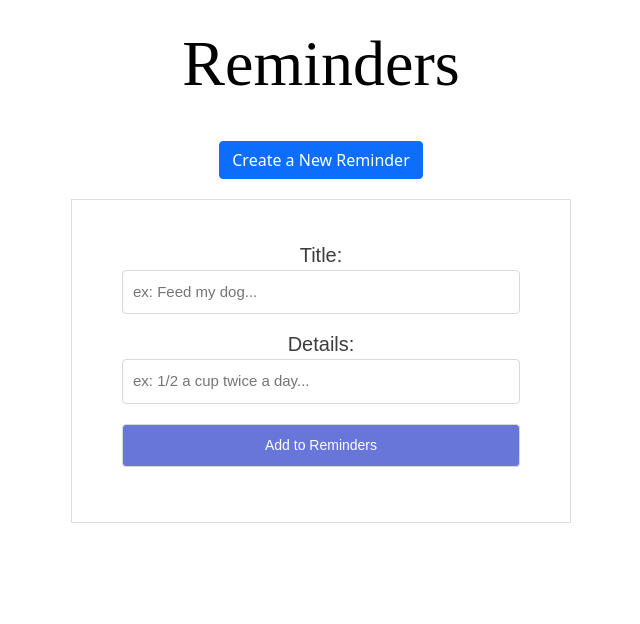
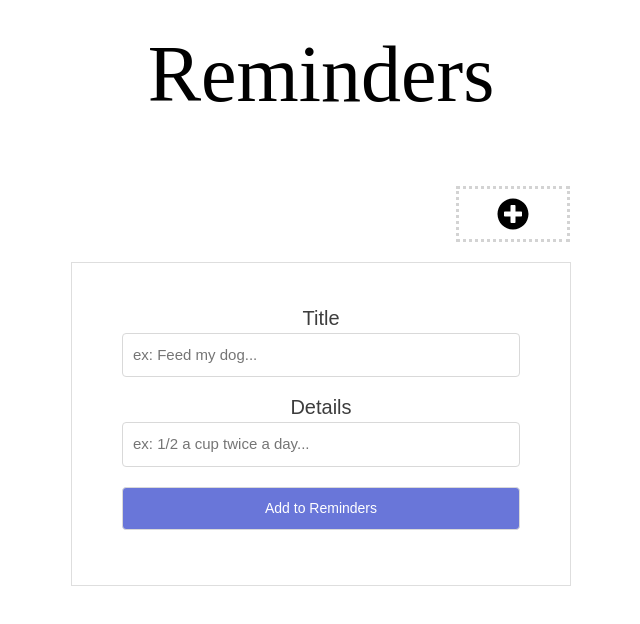
Before and after one commit to lucyliu94/remindersapp_frontend, a React (Create React App) app: page /new in a window 1280 px wide. Shown: the top 624 px of the page, without its empty margins (319-959 px from the left). Built offline with nearby package versions, Linux system fonts and the light colour scheme; no server answers; a web font is replaced by a local one.

Commit message:
styling changes

```diff
--- a/package.json
+++ b/package.json
@@ -3,6 +3,11 @@
   "version": "0.1.0",
   "private": true,
   "dependencies": {
+    "@fortawesome/fontawesome-svg-core": "^1.2.36",
+    "@fortawesome/free-brands-svg-icons": "^5.15.4",
+    "@fortawesome/free-regular-svg-icons": "^5.15.4",
+    "@fortawesome/free-solid-svg-icons": "^5.15.4",
+    "@fortawesome/react-fontawesome": "^0.1.16",
     "@testing-library/jest-dom": "^5.16.1",
     "@testing-library/react": "^11.2.7",
     "@testing-library/user-event": "^12.8.3",
@@ -10,6 +15,7 @@
     "react": "^17.0.2",
     "react-bootstrap": "^2.0.3",
     "react-dom": "^17.0.2",
+    "react-icons": "^4.3.1",
     "react-router-dom": "^6.0.2",
     "react-scripts": "4.0.3",
     "styled-components": "^5.3.3",
--- a/src/App.js
+++ b/src/App.js
@@ -6,7 +6,9 @@ import AllReminders from "./pages/AllReminders"
 import SingleReminder from './pages/SingleReminder';
 import Form from './pages/Form';
 import 'bootstrap/dist/css/bootstrap.min.css';
-import Button from 'react-bootstrap/Button';
+import { FontAwesomeIcon } from '@fortawesome/react-fontawesome'
+import { faPlusCircle } from '@fortawesome/free-solid-svg-icons'
+
 
 
 function App() {
@@ -87,7 +89,11 @@ const deleteReminder = async (reminder) => {
   return (
     <div className="App">
       <Link to="/"><h1 className="title">Reminders</h1></Link>
-      <Link to="/new"><Button>Create a New Reminder </Button></Link>
+      <Link to="/new">
+        <button className="add-button">
+          <FontAwesomeIcon icon={faPlusCircle}/>
+        </button>
+      </Link>
       <Routes>
         <Route path="/" element={<AllReminders reminders={reminders}/>}/>
         <Route path="/reminders/:id" element={<SingleReminder
@@ -107,6 +113,8 @@ const deleteReminder = async (reminder) => {
         />}/>
       </Routes>
 
+
+
     </div>
   );
 }
--- a/src/components/reminder.jsx
+++ b/src/components/reminder.jsx
@@ -2,15 +2,28 @@ import React from 'react'
 import { Link } from "react-router-dom";
 import styled from 'styled-components';
 
+const Styles = styled.div`
+ h1 {
+   font-size: 1.8em;
+   color: black;
+ }
 
+ h2 {
+   margin-top: 6%;
+   font-size: 1em;
+ }
+`;
 
 const Reminder = ({ reminder }) => {
-    return  <div className="all-reminders border rounded #dedede w-50 p-5 mx-auto">
-    <Link to={`/reminders/${reminder.id}`}>
-      <h1>{reminder.title}</h1>
-    </Link>
-    <h2>{reminder.details}</h2>
-  </div>
+    return  <Styles>
+       <Link to={`/reminders/${reminder.id}`}>
+      <div className="all-reminders border rounded #dedede p-3 mx-auto">
+          <h1>{reminder.title}</h1>
+          <h2>{reminder.details}</h2>
+      </div>
+      </Link>
+      </Styles>
+
 }
 
 export default Reminder
--- a/src/index.css
+++ b/src/index.css
@@ -1,6 +1,7 @@
 * {
   text-decoration: none !important;
 }
+
 
 body {
   margin: 0;
@@ -25,9 +26,23 @@ code {
   font-family: 'Oxygen', sans-serif;
   font-family: 'Sansita Swashed', cursive;
   color: black;
-  font-size: 4em;
+  font-size: 5em;
   margin-top: 2%;
-  margin-bottom: 3%;
+  margin-bottom: 5%;
+}
+
+
+/*APP.JS*/
+
+.add-button {
+  /* border-radius: 25%; */
+  padding-left: 3%;
+  padding-right: 3%;
+  border: dotted lightgrey;
+  color: black;
+  background-color: white;
+  font-size: 2em;
+  margin-left: 30%;
 }
 
 /*STYLING ALL REMINDERS PAGE*/
@@ -35,8 +50,34 @@ code {
   background-color: white;
   transition: transform .3s;
   box-shadow: 5px 5px 5px lightgrey;
+  width: 40%;
 }
 
 .all-reminders:hover {
   transform: scale(1.3)
 }
+
+
+/*responsiveness*/
+@media only screen and (max-width: 400px) {
+  .all-reminders {
+    background-color: white;
+    transition: transform .3s;
+    box-shadow: 5px 5px 5px lightgrey;
+    width: 90%;
+    margin: 6%;
+  }
+
+  .all-reminders h1 {
+    font-size: 20px;
+    text-align: center;
+  }
+
+  .all-reminders:hover {
+    transform: scale(1.2)
+  }
+}
+/*
+.App {
+  background-color: lightcyan;
+} */
--- a/src/pages/Form.jsx
+++ b/src/pages/Form.jsx
@@ -72,7 +72,7 @@ const Form = ({initialReminder, handleSubmit, buttonLabel}) => {
   return <Styles>
     <form className = "form-box" onSubmit={handleSubmission}>
 
-    <label> <span>Title: </span>
+    <label> <span>Title </span>
         <input
         type="text"
         onChange={handleChange}
@@ -82,7 +82,7 @@ const Form = ({initialReminder, handleSubmit, buttonLabel}) => {
         />
     </label>
 
-    <label> <span>Details: </span>
+    <label> <span>Details </span>
         <input
         type="text"
         onChange={handleChange}
--- a/src/pages/SingleReminder.jsx
+++ b/src/pages/SingleReminder.jsx
@@ -1,7 +1,9 @@
 import React from 'react'
 import { Link, useParams } from 'react-router-dom'
 import styled from 'styled-components'
-
+import { FontAwesomeIcon } from '@fortawesome/react-fontawesome'
+import { faEdit, faTrash } from '@fortawesome/free-solid-svg-icons'
+import { Carousel } from 'react-bootstrap'
 const Styles = styled.div`
  padding: 20px;
 
@@ -12,11 +14,12 @@ const Styles = styled.div`
    flex-direction: column;
    justify-content: space-around;
    margin: 0 auto;
-   max-width: 500px;
+   max-width: 700px;
    padding: 30px 50px;
+   padding-bottom: 5%;
  }
 
- h2 {
+ h2, h1 {
     margin-top: 20px;
  }
 
@@ -28,7 +31,17 @@ const Styles = styled.div`
    width: 100%;
  }
 
- button {
+ .both-icons {
+    margin-left: 82%;
+}
+
+.edit-icons {
+   background-color: white;
+   color: black;
+   border: transparent;
+}
+
+ .update-buttons {
    background-color: #6976d9;
    color: white;
    font-family: sans-serif;
@@ -37,6 +50,10 @@ const Styles = styled.div`
    border: 1px solid #d9d9d9;
    border-radius: 4px;
    padding: 10px;
+
+   h3 {
+       color: black;
+   }
 `;
 
 
@@ -49,14 +66,60 @@ const SingleReminder = ({reminders, edit, deleteReminder}) => {
     return <Styles>
     <div>
         <div className="individual-reminder">
-            <h1>{reminder?.title}</h1>
-            <h2>{reminder?.details}</h2>
+            <div className="both-icons">
+                <button className="edit-icons"onClick={() => edit(reminder)}><FontAwesomeIcon icon={faEdit}/></button>
+                <button className="edit-icons" onClick={() => deleteReminder(reminder)}><FontAwesomeIcon icon={faTrash}/></button>
+            </div>
+            <div className="reminder-details">
+                <h1>{reminder?.title}</h1>
+                <h2>{reminder?.details}</h2>
+            </div>
         </div>
-        <button onClick={() => edit(reminder)}>Edit</button>
-        <button onClick={() => deleteReminder(reminder)}>Delete</button>
         <Link to="/">
             <button className="update-buttons">Go Back</button>
         </Link>
+
+    <div>
+    {/* <h1>Previous Reminders</h1>
+    <Carousel>
+        <Carousel.Item>
+            <img
+            className="d-block w-100"
+            src="holder.js/800x400?text=First slide&bg=373940"
+            alt="First slide"
+            />
+            <Carousel.Caption>
+            <h3>First slidfffe label</h3>
+            <p>Nulla vitae elit libero, a pharetra augue mollis interdum.</p>
+            </Carousel.Caption>
+        </Carousel.Item>
+        <Carousel.Item>
+            <img
+            className="d-block w-100"
+            src="holder.js/800x400?text=Second slide&bg=282c34"
+            alt="Second slide"
+            />
+
+            <Carousel.Caption>
+            <h3>Second slide label</h3>
+            <p>Lorem ipsum dolor sit amet, consectetur adipiscing elit.</p>
+            </Carousel.Caption>
+        </Carousel.Item>
+        <Carousel.Item>
+            <img
+            className="d-block w-100"
+            src="holder.js/800x400?text=Third slide&bg=20232a"
+            alt="Third slide"
+            />
+
+            <Carousel.Caption>
+            <h3>Third slide label</h3>
+            <p>Praesent commodo cursus magna, vel scelerisque nisl consectetur.</p>
+            </Carousel.Caption>
+        </Carousel.Item>
+    </Carousel> */}
+    </div>
+
     </div>
     </Styles>
 }
```
Also changed, not shown: 1 other file (tests, documents, lock files or other folders).
